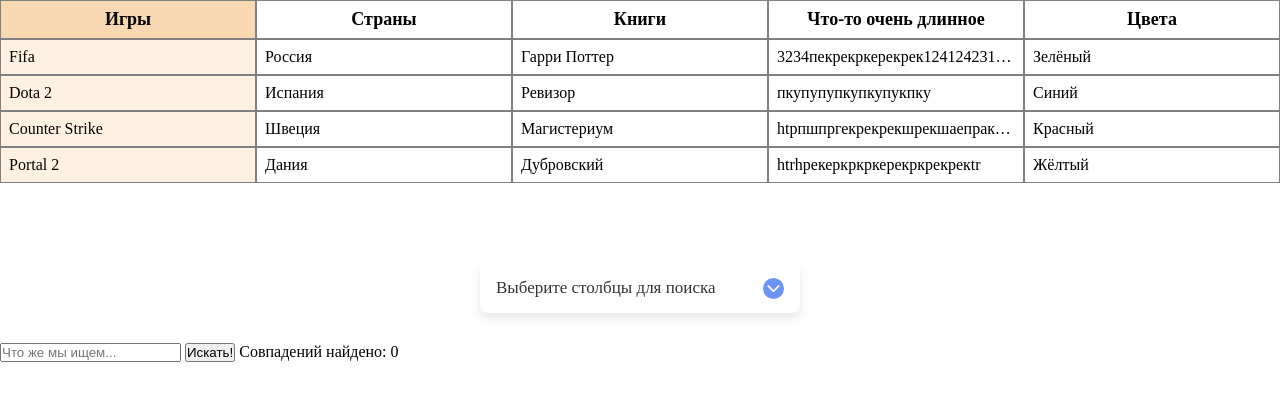
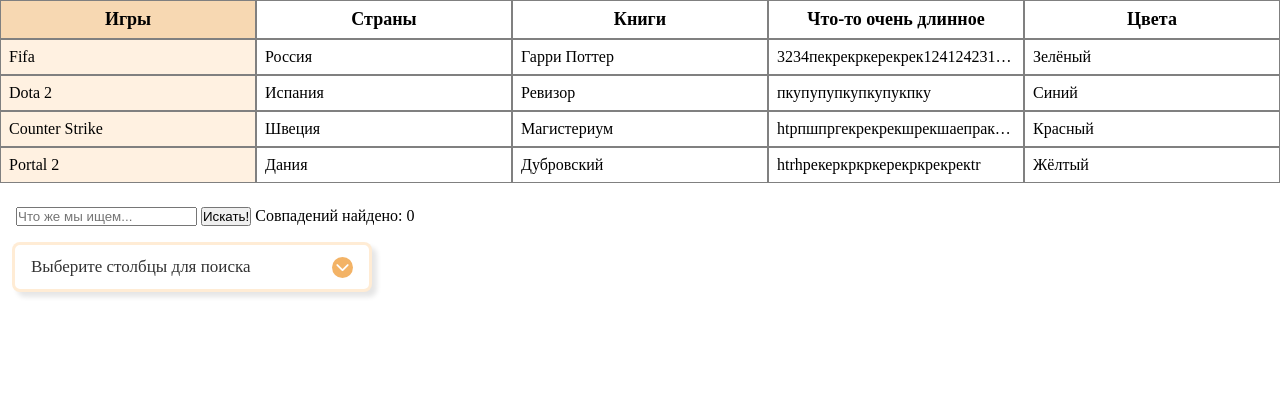
Before and after one commit to quadratishkin/Projects, a plain HTML site: page Project for shift/Index.html in a window 1280 px wide. Both pictures are taken after a click on the button "Искать!". Drawn offline with Linux system fonts and the light colour scheme.

Commit message:
some styles

```diff
--- a/Project for shift/CSS/multiselect.css
+++ b/Project for shift/CSS/multiselect.css
@@ -7,26 +7,34 @@
 }
 .container {
   position: relative;
-  max-width: 320px;
+  max-width: 360px;
   width: 100%;
-  margin: 80px auto 30px;
+  margin: 1vh 1.5vh;
 }
 .select-btn {
   display: flex;
   height: 50px;
   align-items: center;
+  caret-color: transparent;
   justify-content: space-between;
   padding: 0 16px;
+  border: 3px solid rgba(255, 228, 196, 0.7);
   border-radius: 8px;
   cursor: pointer;
   background-color: #fff;
-  box-shadow: 0 5px 10px rgba(0, 0, 0, 0.1);
+  box-shadow: 5px 5px 5px 0px rgba(0, 0, 0, 0.1);
+  transition: all 0.6s ease;
 }
 .select-btn .btn-text {
   font-size: 17px;
   font-weight: 400;
   color: #333;
 }
+
+.select-btn:hover {
+  background-color: rgba(255, 245, 233, 0.9);
+}
+
 .select-btn .arrow-dwn {
   display: flex;
   height: 21px;
@@ -34,7 +42,7 @@
   color: #fff;
   font-size: 14px;
   border-radius: 50%;
-  background: #6e93f7;
+  background: rgb(243, 179, 102);
   align-items: center;
   justify-content: center;
   transition: 0.3s;
@@ -47,8 +55,9 @@
   margin-top: 15px;
   border-radius: 8px;
   padding: 16px;
+  border: 3px solid rgba(255, 228, 196, 0.7);
   background-color: #fff;
-  box-shadow: 0 5px 10px rgba(0, 0, 0, 0.1);
+  box-shadow: 5px 5px 5px 0px rgba(0, 0, 0, 0.1);
   display: none;
 }
 .select-btn.open ~ .list-items {
@@ -62,6 +71,7 @@
   cursor: pointer;
   transition: 0.3s;
   padding: 0 15px;
+  caret-color: transparent;
   border-radius: 8px;
 }
 .list-items .item:hover {
--- a/Project for shift/CSS/styles.css
+++ b/Project for shift/CSS/styles.css
@@ -27,27 +27,35 @@
 
 .table-wrapper {
   display: flex;
-
   max-width: 1600px;
   height: fit-content;
 }
 
 .column {
   width: 20%;
+  caret-color: transparent;
   display: flex;
   flex-direction: column;
   flex-grow: 2;
 }
 
 .column__header {
+  caret-color: transparent;
   text-align: center;
   font-size: 18px;
   font-weight: 700;
 }
 
+.search-wrapper {
+  margin-top: 3vh;
+  margin-left: 2vh;
+  margin-bottom: 2vh;
+}
+
 .search-text__highlighted {
-   background-color: #ebcf10;
+  background-color: #ebcf10;
 }
+
 @media (max-width: 420px) {
   .table-wrapper {
     flex-direction: column;
--- a/Project for shift/Index.html
+++ b/Project for shift/Index.html
@@ -51,6 +51,21 @@
       </div>
     </div>
 
+    <div class="search-wrapper">
+      <label for="search-text">
+        <input
+          id="search-text"
+          class="search-wrapper__search-text"
+          onfocus="this.oldValue = this.value;"
+          oninput="this.oldValue = this.value;"
+          placeholder="Что же мы ищем..."
+        />
+      </label>
+      <button class="search-wrapper__search-btn">Искать!</button>
+      <span
+        >Совпадений найдено: <span class="search-wrapper__results-number"></span
+      ></span>
+    </div>
     <div class="container">
       <div class="select-btn">
         <span class="btn-text">Выберите столбцы для поиска</span>
@@ -91,13 +106,6 @@
         </li>
       </ul>
     </div>
-    <div class="search-wrapper">
-      <label for="search-text">
-        <input id="search-text" class="search-wrapper__search-text" onfocus="this.oldValue = this.value;" oninput="this.oldValue = this.value;" placeholder="Что же мы ищем..."/>
-      </label>
-      <button class="search-wrapper__search-btn">Искать!</button>
-      <span>Совпадений найдено: <span class="search-wrapper__results-number"></span></span>
-    </div>
     <script src="./JS/constants.js"></script>
     <script src="./JS/script.js"></script>
     <script src="./JS/multiselect.js"></script>
--- a/Project for shift/JS/search.js
+++ b/Project for shift/JS/search.js
@@ -1,52 +1,57 @@
-const searchBtn = document.querySelector('.search-wrapper__search-btn');
-const searchResultsCountEl = document.querySelector('.search-wrapper__results-number');
-let oldValue = '';
-document.querySelector('.search-wrapper__search-btn').addEventListener('click', ()=>{
-    const searchEl = document.getElementById('search-text'); // значение строки поиска
+const searchBtn = document.querySelector(".search-wrapper__search-btn");
+const searchResultsCountEl = document.querySelector(
+  ".search-wrapper__results-number"
+);
+let oldValue = "";
+document
+  .querySelector(".search-wrapper__search-btn")
+  .addEventListener("click", () => {
+    const searchEl = document.getElementById("search-text"); // значение строки поиска
     const searchText = searchEl.value.trim();
-    const newColumnsData = Array.from(document.getElementsByClassName('column'));
+    const newColumnsData = Array.from(
+      document.getElementsByClassName("column")
+    );
     resetHighlight(searchText);
     if (!searchText.length) {
-        searchResultsCountEl.textContent = '0'; // если ищем пустую строку - обнуляем счётчик
-        oldValue = '';
+      searchResultsCountEl.textContent = "0"; // если ищем пустую строку - обнуляем счётчик
+      oldValue = "";
       return;
-    } else if (oldValue === searchText) {
-        return; // если повторно ищем, то нам не надо делать алгоритм заново.
     }
     let resultCount = 0; // счётчик количества совпадений
-    const searchRegExp = new RegExp(searchText, 'gi');
-    activeFilters.forEach(filterName => {
-        const activeColumn = newColumnsData.find(column => { // Ищем в массиве колонок ту, которая соответствует фильтру
-            return  column.children[0].textContent === filterName;
-            }
-        );
+    const searchRegExp = new RegExp(searchText, "gi");
+    activeFilters.forEach((filterName) => {
+      const activeColumn = newColumnsData.find((column) => {
+        // Ищем в массиве колонок ту, которая соответствует фильтру
+        return column.children[0].textContent === filterName;
+      });
       const cells = Array.from(activeColumn.children);
-        cells.forEach(cell => { // forEach, т.к. надо всё равно пройтись по всем клеткам. Нет смысла проходить через for of.
-            const foundMatchesCount = (cell.textContent.match(searchRegExp) || []).length;
-            if (foundMatchesCount === 0) { // нет совпадений в ячейке? скипаем!
+      cells.forEach((cell) => {
+        // forEach, т.к. надо всё равно пройтись по всем клеткам. Нет смысла проходить через for of.
+        const foundMatchesCount = (cell.textContent.match(searchRegExp) || [])
+          .length;
+        if (foundMatchesCount === 0) {
+          // нет совпадений в ячейке? скипаем!
           return;
         }
         resultCount += foundMatchesCount; // foundMatchesCount всегда существует (выше скип). Поэтому просто добавляем к счётчику найденные совпадения в данной ячейке.
         handleHighlight(cell, searchRegExp); // теперь нужно их покрасить
       });
-
     });
     searchResultsCountEl.textContent = resultCount.toString();
     oldValue = searchText;
   });
 
-function handleHighlight (cell, searchRegExp) {
+function handleHighlight(cell, searchRegExp) {
   // searchRegExp.source - это то, что мы ищем. Но нужно подсветить текст. Поэтому обрамляем его span-ом.
   const replaceHtmlStr = `<span class="search-text__highlighted">${searchRegExp.source}</span>`; // todo: обработать проблему с подменой регистра
   cell.innerHTML = cell.innerHTML.replace(searchRegExp, replaceHtmlStr);
 }
 
 function resetHighlight(searchText) {
-    if (oldValue === searchText) {
-        return;
+  const matches = Array.from(
+    document.getElementsByClassName("search-text__highlighted")
+  );
+  matches.forEach((match) => {
+    match.replaceWith(match.textContent);
+  });
 }
-    const matches = Array.from(document.getElementsByClassName('search-text__highlighted'));
-    matches.forEach(match => {
-        match.replaceWith(match.textContent);
-    })
-}
```
Lines whose indentation alone changed are shown as unchanged.
